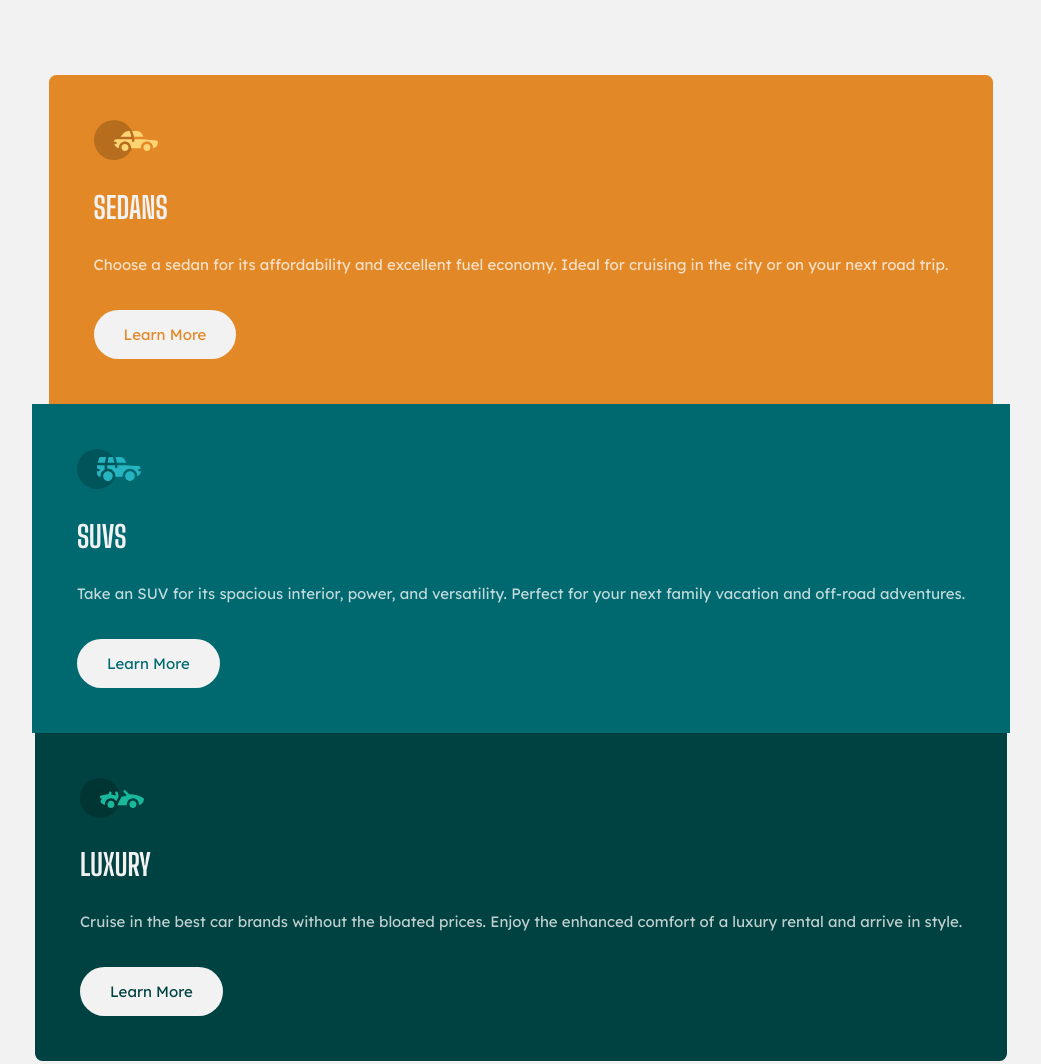
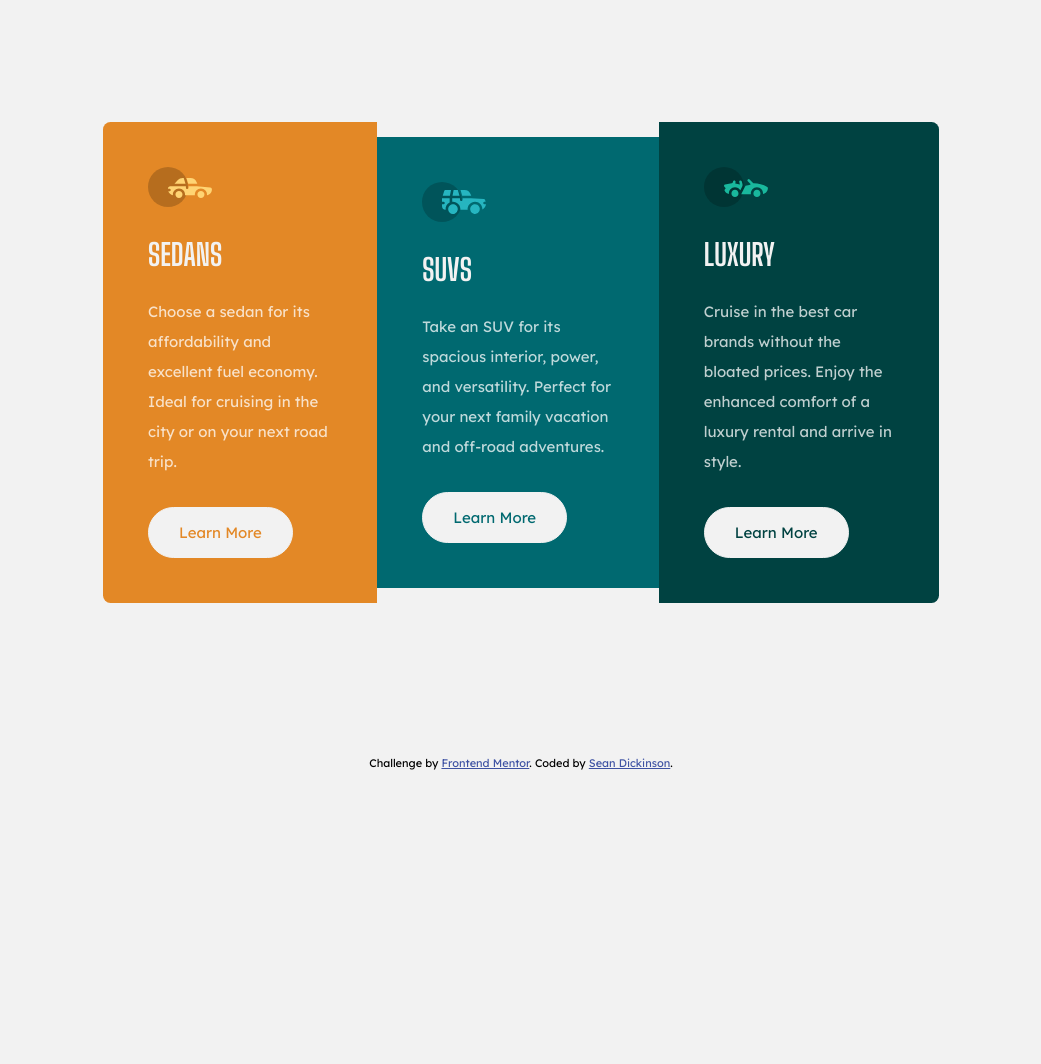
Before and after one commit to atinybeardedman/3-column-preview-card-component, a plain HTML site: page index.html in a window 1280 px wide. Shown: the top 1064 px of the page, without its empty margins (119-1160 px from the left). After the commit the page ends 800 px from the top, so only its background shows below. Drawn offline with Linux system fonts and the light colour scheme.

Commit message:
feat: added desktop styles + active states

```diff
--- a/style.css
+++ b/style.css
@@ -65,7 +65,7 @@ body {
 
 main {
   min-height: calc(100vh - 5rem);
-  margin: auto;
+  display: flex;
 }
 
 footer {
@@ -107,6 +107,14 @@ footer {
   border-radius: 2rem;
   display: inline-block;
   margin-top: 1rem;
+  border:1px hsl(0, 0%, 95%) solid;
+  transition: background-color 0.3s, color 0.3s;
+}
+
+.button:hover {
+    background: rgba(255,255,255,0);
+    color:hsl(0, 0%, 95%);
+    cursor: pointer;
 }
 
 .attribution {
@@ -118,3 +126,23 @@ footer {
 .attribution a {
   color: hsl(228, 45%, 44%);
 }
+
+@media screen and (min-width: 768px) {
+    .preview-card {
+        flex-direction: row;
+        max-width: 70vw;
+    }
+
+    .card-column:first-child {
+        border-top-right-radius: 0;
+        border-top-left-radius: 0.5rem;
+        border-bottom-left-radius: 0.5rem;
+      }
+
+      .card-column:last-child {
+        border-bottom-left-radius: 0;
+        border-top-right-radius: 0.5rem;
+        border-bottom-right-radius: 0.5rem;
+      }
+
+}
```
